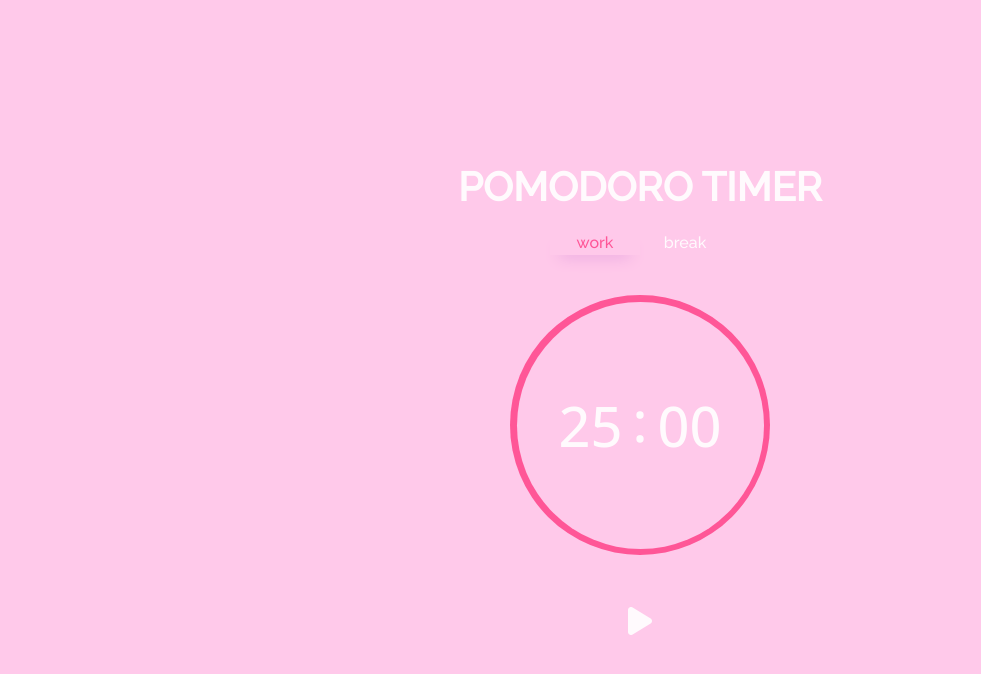
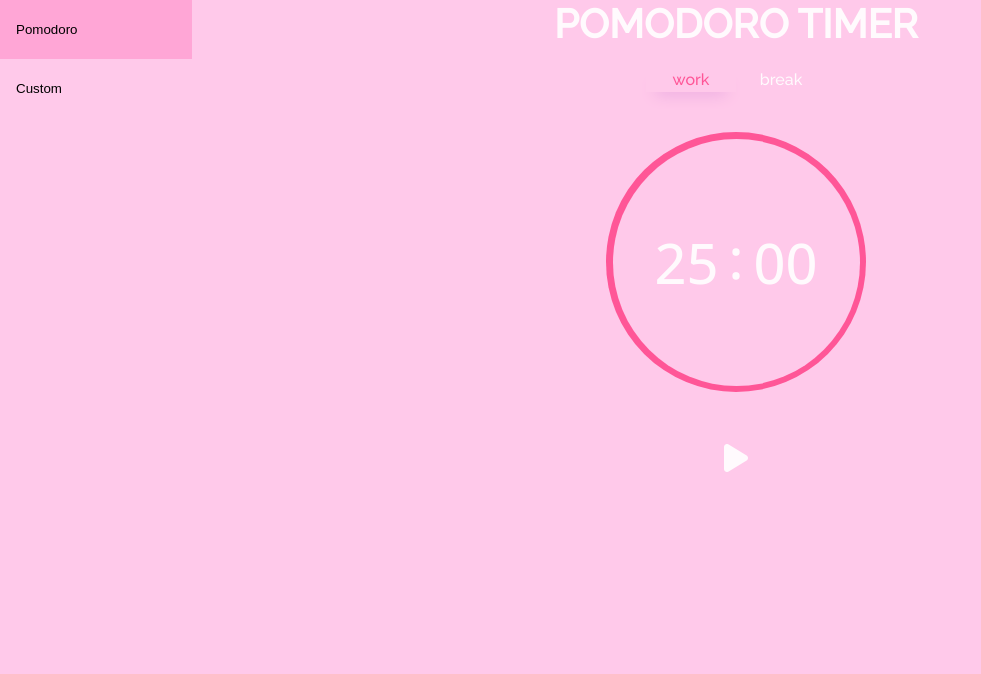
Before and after one commit to mievenfall/POMODORO-TIMER, a plain HTML site: page index.html in a window 1280 px wide. Shown: the whole page, without its empty margins (0-981 px from the left). Drawn offline with nearby package versions, Linux system fonts and the light colour scheme.

Commit message:
Adding tabs to the timer

```diff
--- a/index.html
+++ b/index.html
@@ -19,6 +19,12 @@
 </head>
 <body>
     <section>
+        <div class="tab">
+            <button class="tablinks" onclick="openTimer(event, 'pomodoro')">Pomodoro</button>
+            <button class="tablinks" onclick="openTimer(event, 'custom')">Custom</button>
+        </div>
+
+        <div id="pomodoro" class="tabcontent">
             <div class="container">
                 <h1>POMODORO TIMER</h1>
 
@@ -35,7 +41,6 @@
                             <p id="seconds"></p>
                         </div>
                     </div>
-
                 </div>
 
                 <div class="control">
@@ -44,8 +49,13 @@
                     <a id="reset" href="./"><i class="fa-solid fa-rotate-left"></i></a>
                 </div>
             </div>
+        </div>
 
+        <div id="custom" class="tabcontent">
+
+        </div>
     </section>
+
 
     <!-- SCRIPT -->
     <script src="./script.js"></script>
--- a/script.js
+++ b/script.js
@@ -1,3 +1,20 @@
+function openTimer(evt, timerName) {
+    var i, tabcontent, tablinks;
+
+    tabcontent = document.getElementsByClassName("tabcontent");
+    for (i = 0; i < tabcontent.length; i++) {
+        tabcontent[i].style.display = "none";
+    }
+
+    tablinks = document.getElementsByClassName("tablinks");
+    for (i = 0; i < tablinks.length; i++) {
+        tablinks[i].className = tablinks[i].className.replace(" active", "");
+    }
+
+    document.getElementById(timerName).style.display ="block";
+    evt.currentTarget.className += " active";
+}
+
 //variable
 let workTitle = document.getElementById('work');
 let breakTitle = document.getElementById('break');
@@ -28,7 +45,7 @@ function start() {
     let workMinutes = workTime - 1;
     let breakMinutes = breakTime - 1;
 
-    breakCount = 0;
+    breakCount =0;
 
     //countdown
     let timerFunction = () => {
@@ -42,7 +59,7 @@ function start() {
         if(seconds == 0) {
             workMinutes = workMinutes - 1;
             if(workMinutes <= -1) {
-                if(breakCount % 4 == 0) {
+                if((breakCount != 0) && (breakCount % 8 == 0)) {
                     //start break
                     workMinutes = breakMinutes + 10;
                     breakCount++;
--- a/style.css
+++ b/style.css
@@ -34,11 +34,45 @@ i {
 }
 
 /* --- CONTENT --- */
+section {
+    display: flexbox;
+    align-items: start;
+    height: 100%;
+    justify-content: start;
+}
 
-section {
-    display: flex;
-    align-items: center;
-    height: 100%;
+.tab {
+    float: left;
+    width: 15%;
+    height: 200px;
+    background-color: transparent;
+}
+
+.tab button {
+    display: block;
+    background-color: inherit;
+    color: black;
+    padding: 22px 16px;
+    width: 100%;
+    border: none;
+    outline: none;
+    text-align: left;
+    cursor: pointer;
+}
+.tab button:hover {
+    background-color: #ff00772c;
+}
+
+.tab button.active {
+    background-color: var(--color-secondary);
+}
+
+.tabcontent {
+    float: left;
+    padding: 0px 12px;
+    width: 85%;
+    border-left: none;
+    height: 300px;
 }
 
 .container {
```
Lines whose indentation alone changed are shown as unchanged.
